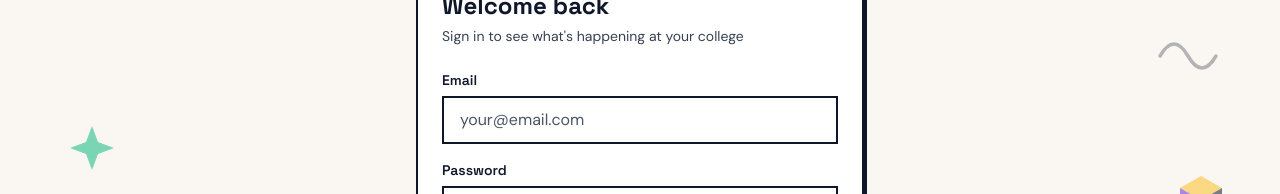
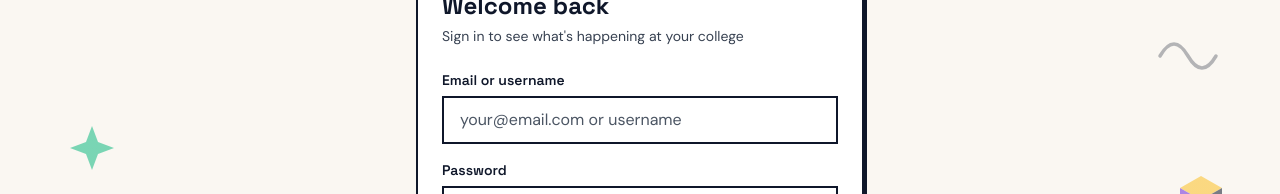
Before and after one commit to viratcore01/idkitworks, a React (Vite) app in the folder client/: page /login in a window 1280 px wide. Shown: the part 294-488 px from the top of the page. Built offline with nearby package versions, Linux system fonts and the light colour scheme; no server answers.

Commit message:
Login accepts email or username (case-insensitive)

```diff
--- a/client/src/pages/LoginPage.tsx
+++ b/client/src/pages/LoginPage.tsx
@@ -7,7 +7,7 @@ import GoogleButton from '@/components/common/GoogleButton';
 import toast from 'react-hot-toast';
 
 export default function LoginPage() {
-  const [email, setEmail] = useState('');
+  const [identifier, setIdentifier] = useState('');
   const [password, setPassword] = useState('');
   const [formError, setFormError] = useState<string | null>(null);
   const [isLoading, setIsLoading] = useState(false);
@@ -31,7 +31,7 @@ export default function LoginPage() {
   setIsLoading(true);
   setFormError(null);
   try {
-  await login(email, password);
+  await login(identifier, password);
   toast.success('Welcome back!');
   navigate('/home');
   } catch (err: any) {
@@ -55,16 +55,16 @@ export default function LoginPage() {
 
   <form onSubmit={handleSubmit} className="space-y-4" noValidate={false}>
   <div>
-  <label htmlFor="login-email" className="block font-display text-sm font-semibold mb-1.5">Email</label>
+  <label htmlFor="login-identifier" className="block font-display text-sm font-semibold mb-1.5">Email or username</label>
   <input
-  id="login-email"
-  type="email"
+  id="login-identifier"
+  type="text"
   className="nb-input"
-  placeholder="your@email.com"
-  value={email}
-  onChange={(e) => setEmail(e.target.value)}
+  placeholder="your@email.com or username"
+  value={identifier}
+  onChange={(e) => setIdentifier(e.target.value)}
   required
-  autoComplete="email"
+  autoComplete="username"
   aria-invalid={formError ? true : undefined}
   aria-describedby={formError ? 'login-error' : undefined}
   />
--- a/client/src/store/auth.store.ts
+++ b/client/src/store/auth.store.ts
@@ -16,7 +16,7 @@ interface AuthState {
   isIncognito: boolean;
   setUser: (user: User | null) => void;
   toggleIncognito: () => void;
-  login: (email: string, password: string) => Promise<void>;
+  login: (identifier: string, password: string) => Promise<void>;
   loginWithGoogle: (idToken: string) => Promise<boolean>;
   signup: (data: any) => Promise<void>;
   logout: () => Promise<void>;
@@ -40,8 +40,8 @@ export const useAuthStore = create<AuthState>((set, get) => ({
 
   toggleIncognito: () => set((s) => ({ isIncognito: !s.isIncognito })),
 
-  login: async (email, password) => {
-    const { data } = await api.post('/auth/login', { email, password });
+  login: async (identifier, password) => {
+    const { data } = await api.post('/auth/login', { identifier, password });
     localStorage.setItem('accessToken', data.accessToken);
     localStorage.setItem('refreshToken', data.refreshToken);
     set({ user: data.user, isAuthenticated: true });
```
Also changed, not shown: 2 other files (tests, documents, lock files or other folders).
